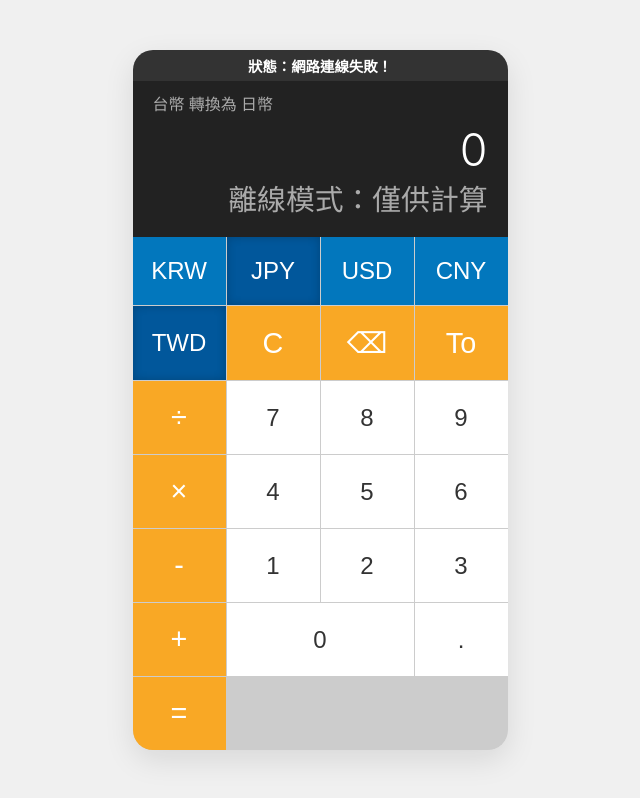
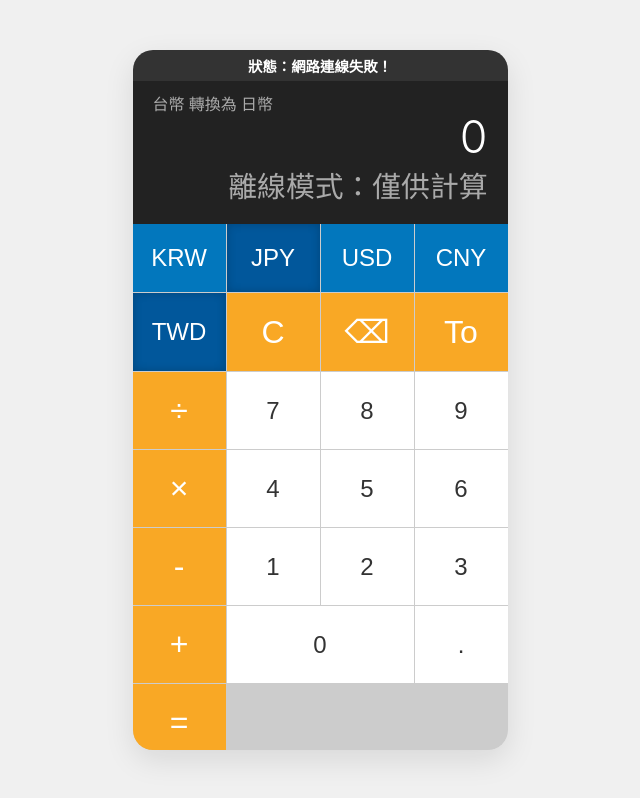
Before and after one commit to Jtsai0525/converter, a plain HTML site: page index.html in a window 1280 px wide. Shown: the whole page, without its empty margins (320-960 px from the left). Drawn offline with Linux system fonts and the light colour scheme; no server answers.

Commit message:
Update index.html

```diff
--- a/index.html
+++ b/index.html
@@ -18,13 +18,7 @@
         .buttons{display:grid;grid-template-columns:repeat(4,1fr);gap:1px;background-color:#ccc}
         .btn{background-color:var(--btn-bg);color:var(--btn-text);border:none;padding:20px 0;font-size:1.5rem;cursor:pointer;transition:background-color .2s;-webkit-tap-highlight-color:rgba(0,0,0,.1)}
         .btn:active{background-color:#ddd}
-        .btn.operator{
-            background-color:var(--operator-bg);
-            color:var(--operator-text);
-            /* 【CSS 修正】再次放大運算子 */
-            font-size: 1.8rem;
-            font-weight: 500;
-        }
+        .btn.operator{background-color:var(--operator-bg);color:var(--operator-text);font-size: 2.0rem;font-weight: 500;}
         .btn.operator:active{background-color:#fbc02d}
         .btn.currency{background-color:var(--currency-bg);color:var(--currency-text)}
         .btn.currency.active{background-color:var(--currency-active-bg);box-shadow:inset 0 0 10px rgba(0,0,0,.2)}
@@ -42,7 +36,7 @@
             </div>
         </div>
         <div class="buttons">
-             <button class="btn currency" data-value="KRW">KRW</button>
+            <button class="btn currency" data-value="KRW">KRW</button>
             <button class="btn currency" data-value="JPY">JPY</button>
             <button class="btn currency" data-value="USD">USD</button>
             <button class="btn currency" data-value="CNY">CNY</button>
@@ -99,7 +93,8 @@
                 displayResult.textContent = "計算錯誤";
                 return;
             }
-            displayResult.textContent = `= ${convertedAmount.toLocaleString(undefined, {minimumFractionDigits: 2, maximumFractionDigits: 2})}`;
+            // 【JS 修正】將 maximumFractionDigits 從 2 改回 4
+            displayResult.textContent = `= ${convertedAmount.toLocaleString(undefined, {minimumFractionDigits: 2, maximumFractionDigits: 4})}`;
         }
 
         // --- 其他函式 (為了保持程式碼簡潔，此處省略未變動的函式) ---
```
